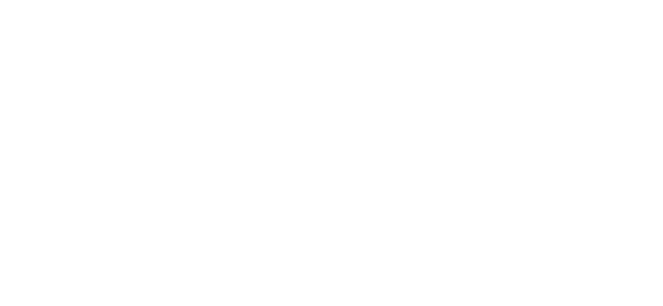
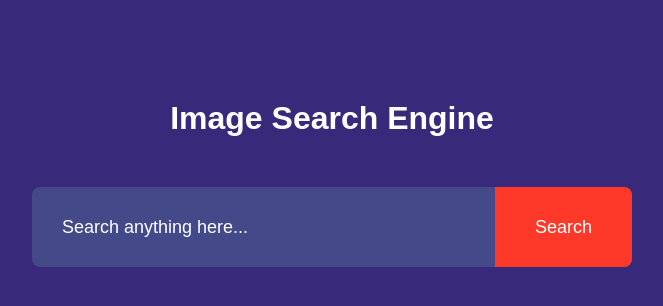
Before and after one commit to Sunjida-Srijoni/image-search-engine, a plain HTML site: page index.html in a window 1280 px wide. Shown: the whole page, without its empty margins (308-971 px from the left). Drawn offline with Linux system fonts and the light colour scheme.

Commit message:
input section with search button has been added

```diff
--- a/index.html
+++ b/index.html
@@ -3,9 +3,15 @@
 <head>
     <meta charset="UTF-8">
     <meta name="viewport" content="width=device-width, initial-scale=1.0">
-    <title>Document</title>
+    <title>Image Search Engine</title>
+    <link rel="stylesheet" href="style.css">
 </head>
 <body>
+    <h1>Image Search Engine</h1>
+    <form id="search-form">
+        <input type="text" id="search-box" placeholder="Search anything here...">
+        <button>Search</button>
+    </form>
 
 </body>
 </html>
--- a/style.css
+++ b/style.css
@@ -0,0 +1,53 @@
+*{
+    margin: 0;
+    padding: 0;
+    font-family: 'Poppins', sans-serif;
+    box-sizing: border-box;
+}
+body{
+    background: #39297b;
+    color: #fff;
+}
+h1{
+    text-align: center;
+    margin: 100px auto 50px;
+    font-weight: 600;
+}
+form{
+    width: 90%;
+    max-width: 600px;
+    margin: auto;
+    height: 80px;
+    background: #434989;
+    display: flex;
+    align-items: center;
+    border-radius: 8px;
+
+}
+form input{
+    flex: 1;
+    height: 100%;
+    border: 0;
+    outline: 0;
+    background: transparent;
+    color: #fff;
+    font-size: 18px;
+    padding: 0 30px;
+}
+
+form button{
+    padding: 0 40px;
+    height: 100%;
+    background: #ff3929;
+    color: #fff;
+    font-size: 18px;
+    border: 0;
+    outline: 0;
+    border-top-right-radius: 8px;
+    border-bottom-right-radius: 8px;
+    cursor: pointer;
+}
+::placeholder{
+    color: #fff;
+    font-size: 18px;
+}
```
